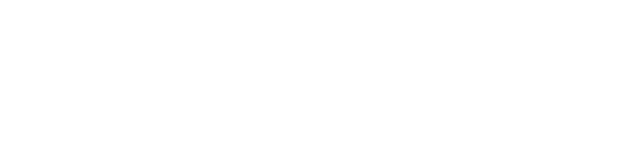
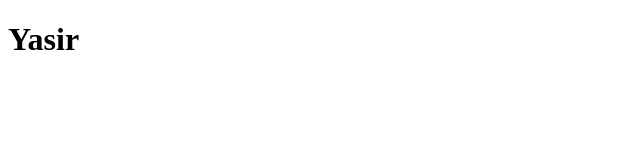
Before and after one commit to Imranbin123waleed/first-repo, a plain HTML site: page index.html in a window 1280 px wide. Shown: the whole page, without its empty margins (0-640 px from the left). Drawn offline with Linux system fonts and the light colour scheme.

Commit message:
by yasir

```diff
--- a/index.html
+++ b/index.html
@@ -6,6 +6,6 @@
     <title>Document</title>
 </head>
 <body>
-
+    <h1>Yasir</h1>
 </body>
 </html>
```
